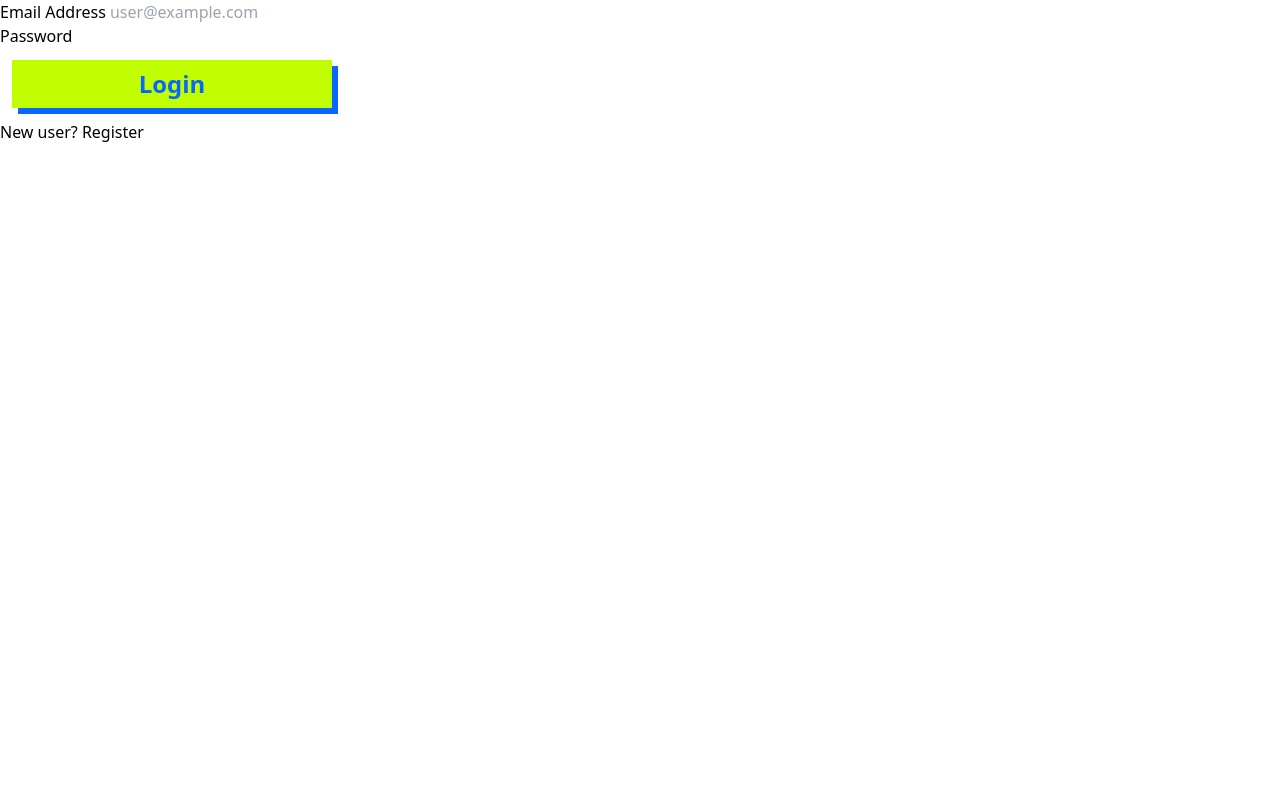
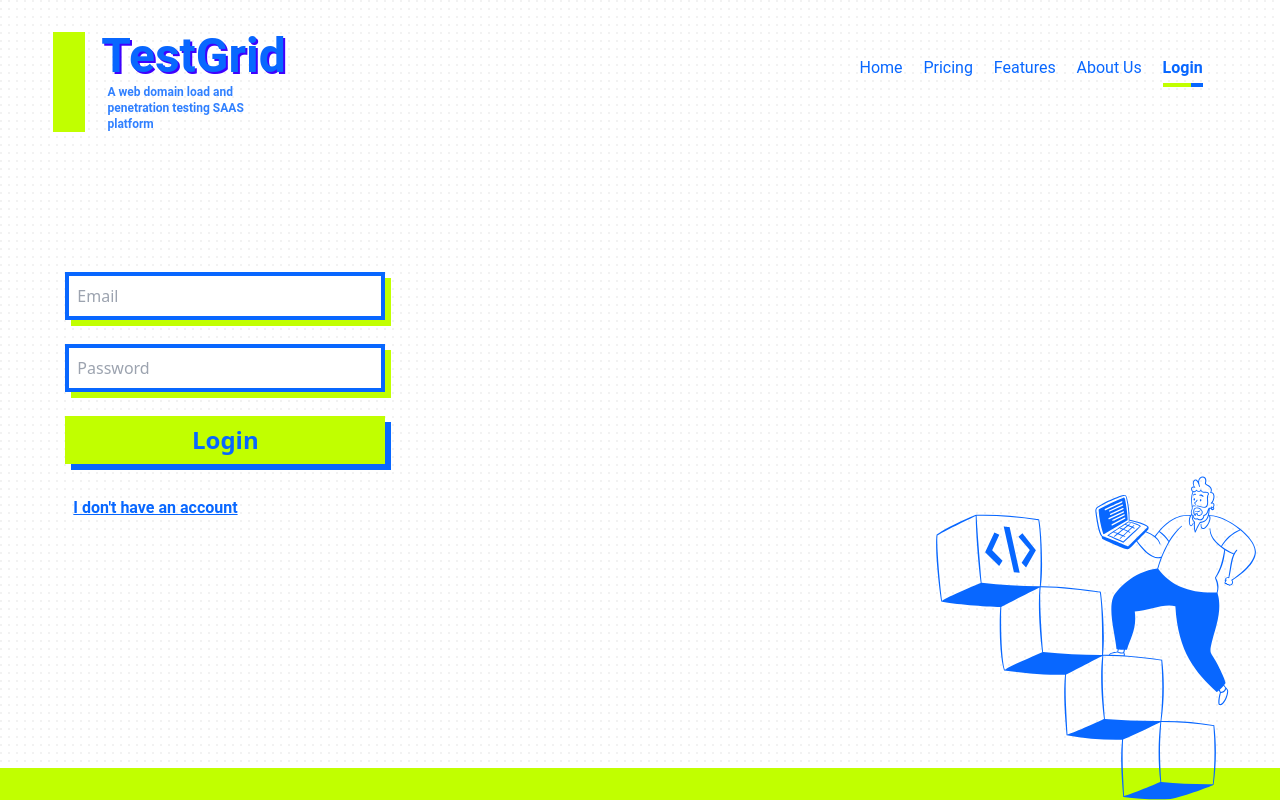
Before and after one commit to Safe-Algorithm/TestGrid, a React (Vite) app in the folder frontend/: page /login in a window 1280 px wide. Built offline with nearby package versions, Linux system fonts and the light colour scheme; no server answers; the HTML template or start-up script is replaced by a standard one.

Commit message:
feat: style login page

```diff
--- a/frontend/src/features/Login.tsx
+++ b/frontend/src/features/Login.tsx
@@ -2,6 +2,9 @@ import { useState } from "react";
 import Cookies from "js-cookie";
 import Button from "../components/Button";
 import { Link, useNavigate } from "react-router-dom";
+import Container from "../components/Container";
+import NavBar from "../components/NavBar";
+import Input from "../components/Input";
 
 function Login() {
   const host = import.meta.env.VITE_SERVER_HOST;
@@ -10,8 +13,8 @@ function Login() {
 
   let email = "";
   let password = "";
-  const [infoError, setInfoError] = useState(false);
-  const [unexpectedError, setUnexpectedError] = useState(false);
+  const [error, setError] = useState("");
+  const [isError, setIsError] = useState(false);
   const navigate = useNavigate();
 
   async function handleSubmit(e: React.FormEvent<HTMLFormElement>) {
@@ -34,8 +37,10 @@ function Login() {
         body: JSON.stringify(user),
       });
 
-      if (response.status === 401) setInfoError(true);
-      else if (response.status === 200) {
+      if (response.status === 401) {
+        setIsError(true);
+        setError("Invalid email or password. Please try again");
+      } else if (response.status === 200) {
         const data = await response.json();
         const accessToken = data.access_token;
 
@@ -43,37 +48,58 @@ function Login() {
 
         navigate("/", { replace: true });
       } else {
-        setUnexpectedError(true);
+        setIsError(true);
+        setError("Something went wrong! Please try again");
       }
     }
   }
   return (
-    <div>
-      <form onSubmit={handleSubmit}>
-        <div>
-          {unexpectedError && <p>Something went wrong! try again.</p>}
-          {infoError && <p>Incorrect email or password. Please try again</p>}
-          <label htmlFor="email">Email Address </label>
-          <input
-            type="email"
-            id="email"
-            name="email"
-            placeholder="user@example.com"
-            required
+    <>
+      <div className="bg-[url('src/assets/background.svg')] bg-repeat w-full h-full absolute top-0 left-0"></div>
+      <main className="relative min-h-full">
+        <div className="hidden md:block fixed inset-x-0 bottom-0 h-8 bg-green w-full"></div>
+        <Container className="flex-grow">
+          <img
+            src="src/assets/register-mobile-illustration.svg"
+            className=" mx-auto md:hidden"
           />
-        </div>
-        <div>
-          <label htmlFor="password">Password </label>
-          <input type="password" id="password" name="password" required />
-        </div>
-        <div>
-          <Button>Login</Button>
-        </div>
-        <div>
-          New user? <Link to="/register">Register</Link>
-        </div>
-      </form>
-    </div>
+          <NavBar isLogin={true} />
+          <section className="flex-grow">
+            <form
+              onSubmit={handleSubmit}
+              className="flex flex-col items-center md:items-start"
+            >
+              {isError && (
+                <p className=" bg-red-200 text-red-600 border-l-8 border-red-600 font-roboto font-bold p-4 m-3">
+                  {error}
+                </p>
+              )}
+
+              <Input type="email" name="email" placeholder="Email" required />
+              <Input
+                type="password"
+                name="password"
+                placeholder="Password"
+                required
+              />
+
+              <Button type="submit">Login</Button>
+
+              <Link
+                to="/login"
+                className=" text-blue underline font-bold font-roboto m-5"
+              >
+                I don't have an account
+              </Link>
+            </form>
+          </section>
+        </Container>
+      </main>
+      <img
+        src="src/assets/register-desktop-illustration.svg"
+        className="hidden md:block absolute md:w-96 bottom-0 md:right-2 xl:w-1/4 xl:right-6"
+      />
+    </>
   );
 }
 export default Login;
```
